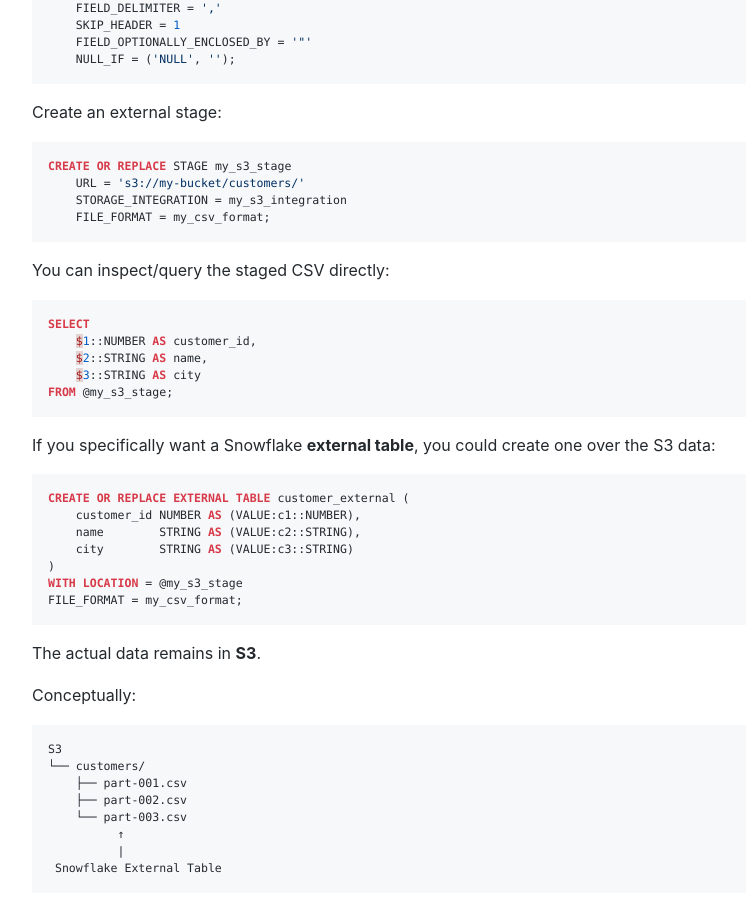
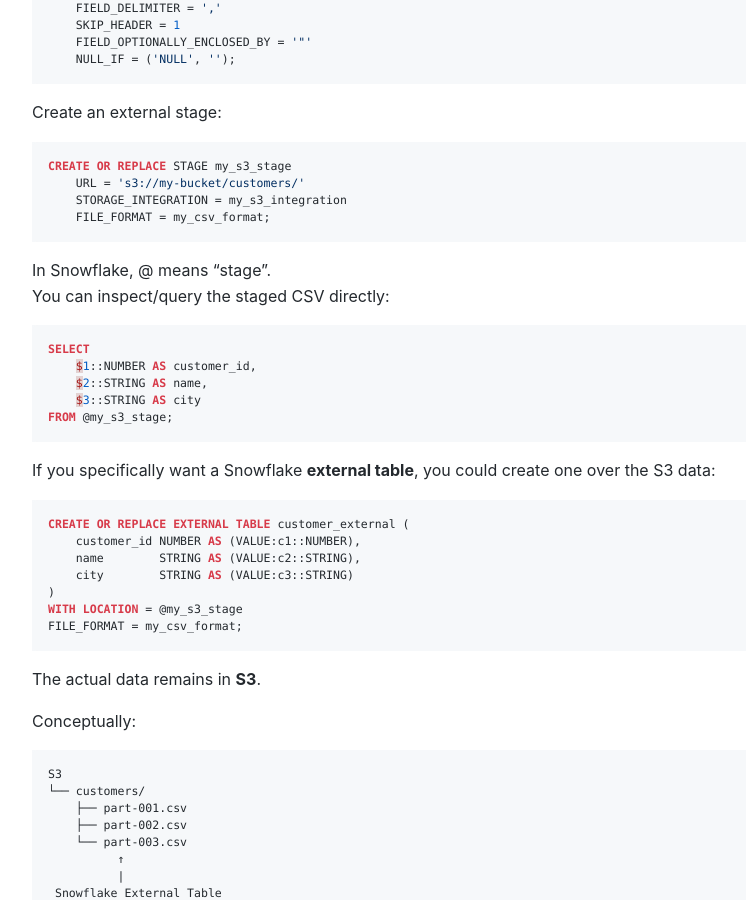
Before and after one commit to Michael-Lubinsky/michael-lubinsky.github.com, a Jekyll site: the page built from snow/snow.md, in a window 1280 px wide and 900 px high, scrolled down 512 px. Shown: the whole window, without its empty margins (158-904 px from the left). Built offline with Jekyll 4.4.1, drawn with Linux system fonts in a browser that asks for light colours; our own code applies the rules of GitHub Pages for plain Markdown files.

Commit message:
Document usage of '@' for stages in Snowflake
Added explanation for using '@' in Snowflake and how to inspect staged CSV.

````diff
--- a/snow/snow.md
+++ b/snow/snow.md
@@ -31,7 +31,7 @@ CREATE OR REPLACE STAGE my_s3_stage
     STORAGE_INTEGRATION = my_s3_integration
     FILE_FORMAT = my_csv_format;
 ```
-
+In Snowflake, @ means “stage”.
 You can inspect/query the staged CSV directly:
 
 ```sql
````
